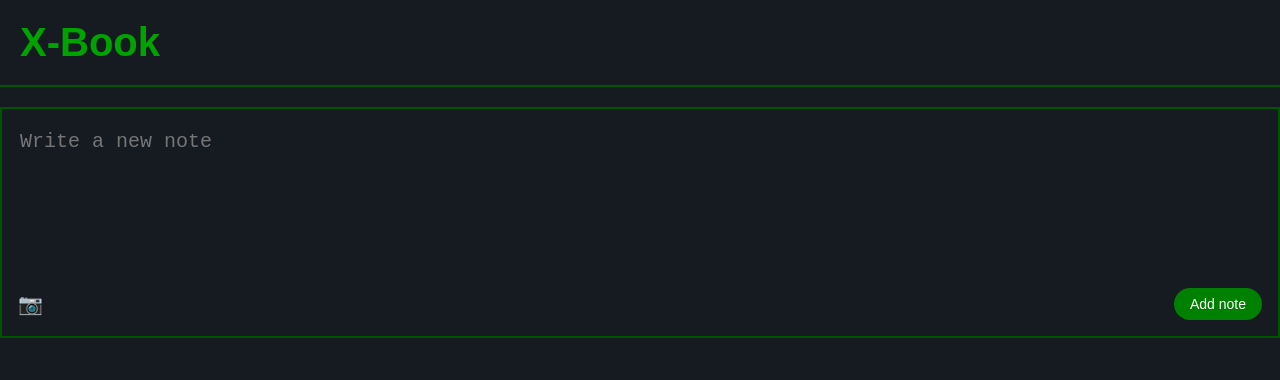
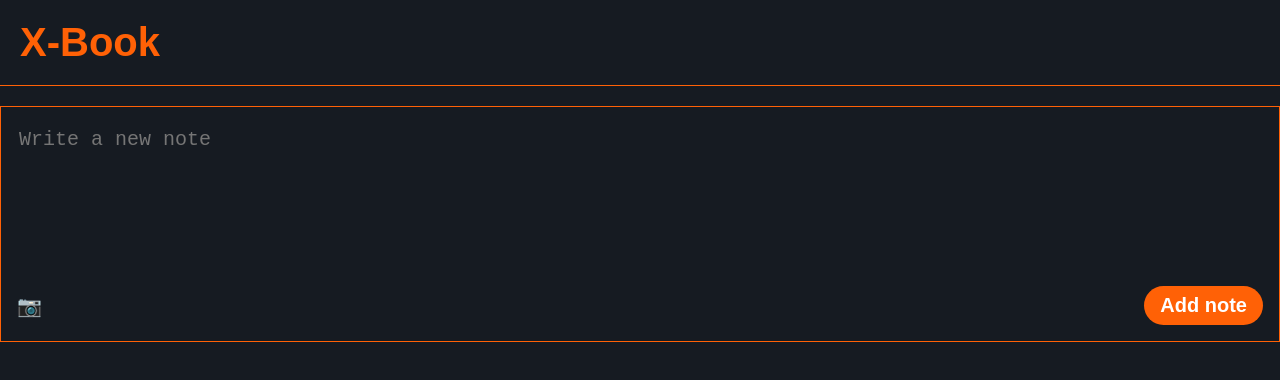
Before and after one commit to nassermohamedit/jnote-ui, an Angular app: page /add-note/to/1 in a window 1280 px wide. Shown: the top 380 px of the page. Built offline with nearby package versions, Linux system fonts and the light colour scheme; sample sign-in values are in the browser's storage.

Commit message:
Add some styles

```diff
--- a/src/app/components/add-note/add-note.component.css
+++ b/src/app/components/add-note/add-note.component.css
@@ -1,5 +1,5 @@
 :host {
-    border: 2px solid var(--line-color);
+    border: 1px solid var(--line-color);
     width: 100%;
 
 }
@@ -31,11 +31,12 @@
 button {
     background-color: var(--button-color);
     color: white;
+    font-weight: bold;
     border: none;
     border-radius: 20px;
     padding: 8px 16px;
     cursor: pointer;
-    font-size: 14px;
+    font-size: 20px;
 }
 
 button.image-upload {
--- a/src/app/components/module-card/module-card.component.css
+++ b/src/app/components/module-card/module-card.component.css
@@ -2,7 +2,7 @@
     padding: 16px;
     margin: 8px;
     border-radius: 2px;
-    border: 2px solid var(--line-color);
+    border: 1px solid var(--line-color);
     background: transparent;
     color: antiquewhite;
     height: 200px;
--- a/src/app/components/module-grid/module-grid.component.css
+++ b/src/app/components/module-grid/module-grid.component.css
@@ -13,7 +13,7 @@
 .green-button {
     padding: 10px 20px;
     margin: 20px;
-    background-color: green;
+    background-color: var(--button-color);
     color: white;
     font-weight: bold;
     border: none;
--- a/src/app/components/navbar/navbar.component.css
+++ b/src/app/components/navbar/navbar.component.css
@@ -4,7 +4,7 @@ nav {
     left: 0;
     width: 100%;
     padding: 20px;
-    border-bottom: 2px solid var(--line-color);
+    border-bottom: 1px solid var(--line-color);
 }
 
 nav ul {
@@ -28,7 +28,7 @@ nav ul li h1 {
     margin: 0;
     padding: 0;
     font-size: 40px;
-    color: rgb(1, 163, 1);
+    color: var(--button-color);
 }
 
 nav ul li a {
--- a/src/app/components/note-card/note-card.component.css
+++ b/src/app/components/note-card/note-card.component.css
@@ -3,10 +3,15 @@
     background: transparent;
     border: 1px solid var(--line-color);
     padding: 28px;
+    padding-bottom: 0;
     font-size: 20px;
     width: 100%;
     font-family: var(--text-font);
+    box-shadow: 0 -1px 0 #000;
+}
 
+:host:not(:last-child) {
+    box-shadow: 0 -1px 0 #000, 0 1px 0 #000;
 }
 
 .sub-card {
@@ -22,7 +27,6 @@
 }
 
 .menu-button {
-    top: 0;
     background: none;
     border: none;
     color: white;
@@ -30,17 +34,19 @@
     font-size: 20px;
     outline: none;
     margin: 0;
+    position: relative;
 }
 
 .dropdown-menu {
     position: absolute;
-    background: var(--dark-color);
-    border: 2px solid var(--line-color);
+    background: var(--background-color);
+    border: 1px solid var(--line-color);
     border-radius: 10px;
     box-shadow: 0 2px 8px rgba(0, 0, 0, 0.15);
     z-index: 1000;
     display: flex;
     flex-direction: column;
+    top: 0;
 }
 
 .dropdown-item {
@@ -51,7 +57,7 @@
 }
 
 .dropdown-item:hover {
-    background-color: var(--hover-background-color); /* Adjust this to fit your theme */
+    background-color: var(--button-color);
 }
 
 .title {
@@ -72,4 +78,5 @@
     width: 100%;
     margin: 0;
     padding: 0;
+    padding: 20px;
 }
--- a/src/styles.css
+++ b/src/styles.css
@@ -1,9 +1,9 @@
 :root {
-    --line-color: rgb(0, 85, 0);
-    --dark-color: #161b22;
-    --darkest-color: #161b22;
+    --line-color: rgb(255, 97, 6);
+    --background-color: #161b22;
+    --button-color: rgb(255, 97, 6);
+    --meta-color: rgb(255, 128, 0, 0.7);
     --text-font: "Roboto Mono", monospace;
-    --button-color: green;
 }
 
 * {
@@ -29,7 +29,7 @@ body {
     padding: 0;
     text-rendering: optimizeLegibility;
     -webkit-font-smoothing: antialiased;
-    background-color: var(--darkest-color);
+    background-color: var(--background-color);
     font-family: 'Amethysta', sans-serif;
     font-size: 20px;
     color: white;
```
